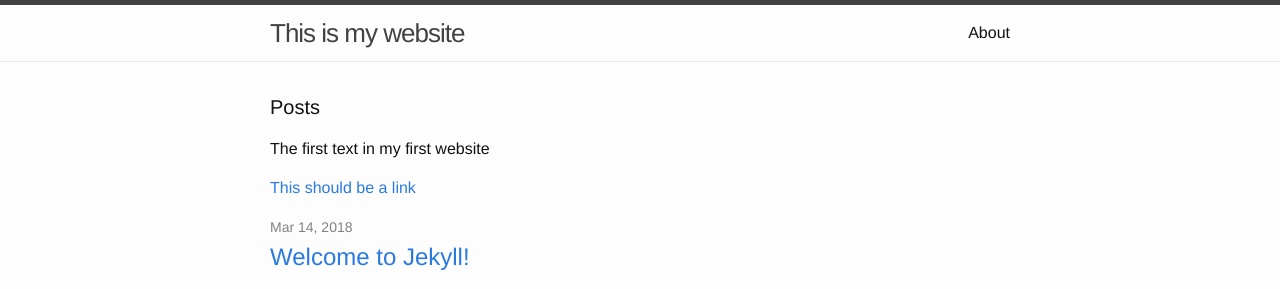
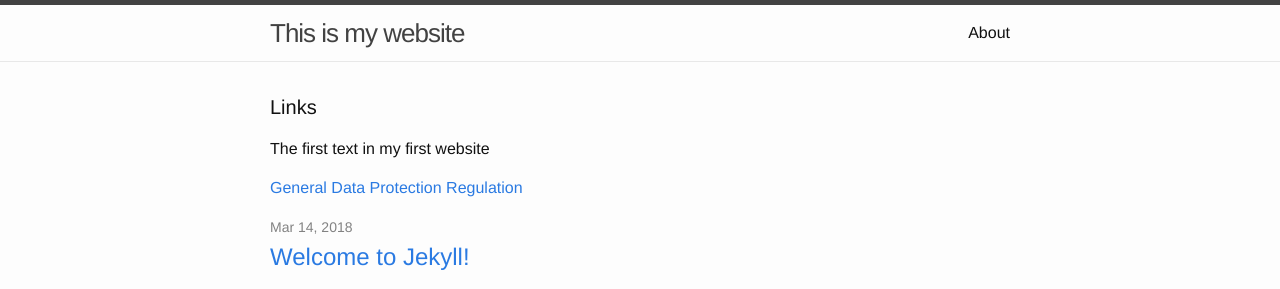
Before and after one commit to netwok/netwok.github.io, a Jekyll site: the page built from index.html, in a window 1280 px wide. Shown: the top 289 px of the page. Built offline with Jekyll 4.4.1, drawn with Linux system fonts in a browser that asks for light colours.

Commit message:
Update index.html

```diff
--- a/index.html
+++ b/index.html
@@ -4,9 +4,9 @@ layout: default
 
 <div class="home">
 
-  <h1 class="page-heading">Posts</h1>
+  <h1 class="page-heading">Links</h1>
   <p>The first text in my first website</p>
-  <p><a href = './gdpr.html'>This should be a link</a></p>
+  <p><a href = './gdpr.html'>General Data Protection Regulation</a></p>
   <ul class="post-list">
     {% for post in site.posts %}
       <li>
```
